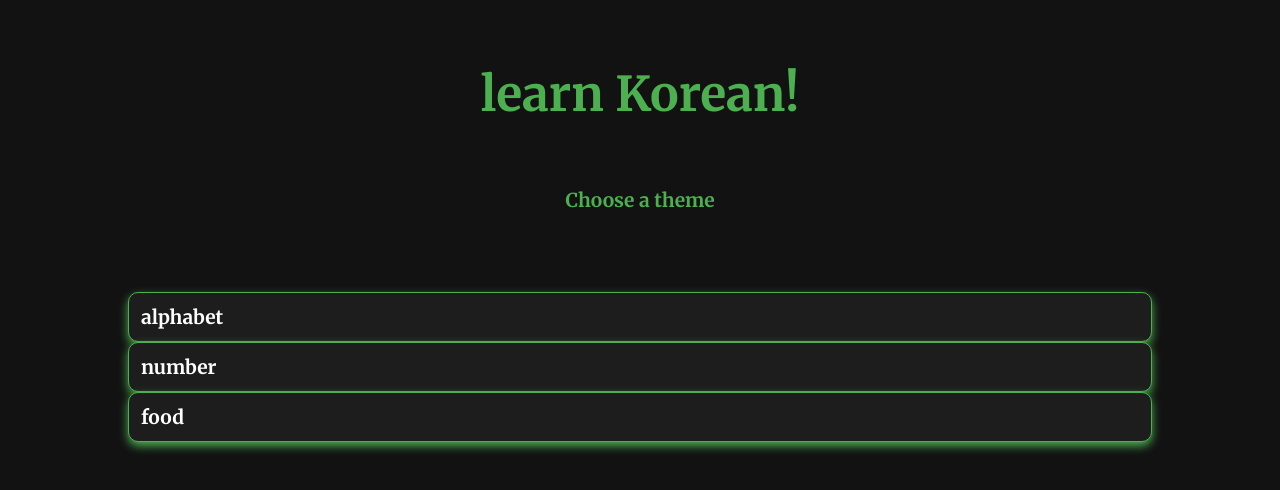
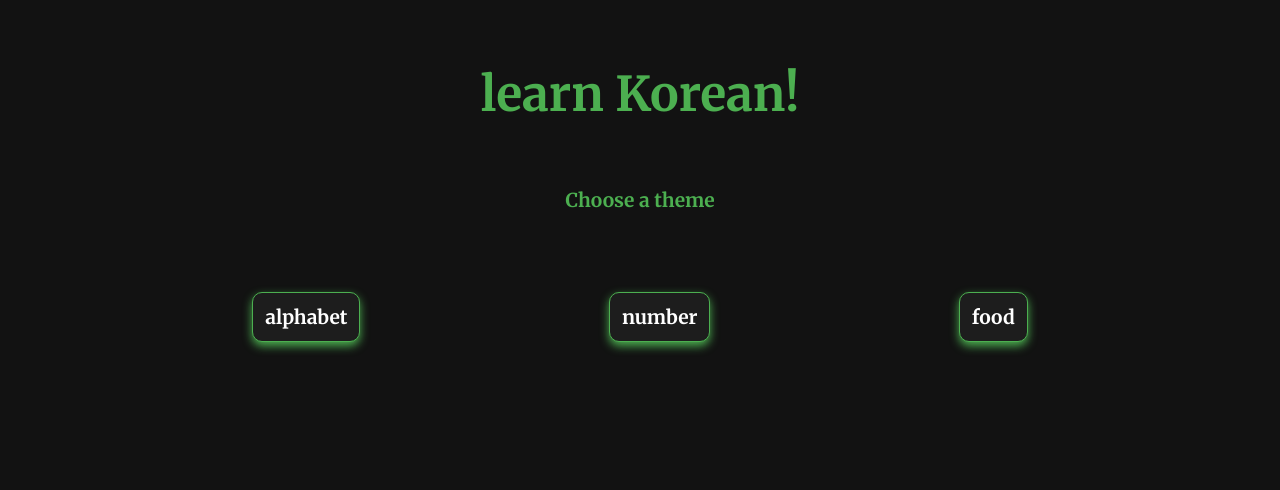
Before and after one commit to romaindsf/learn_korean, a Next.js app: page / in a window 1280 px wide. Shown: the top 490 px of the page. Built offline with nearby package versions, Linux system fonts and the light colour scheme.

Commit message:
routing somehow causing me trouble

```diff
--- a/src/components/ThemeCard/ThemeCard.tsx
+++ /dev/null
@@ -1,14 +0,0 @@
-import styles from './_themeCard.module.scss'
-import Link from 'next/link'
-
-interface ThemeCardProps {
-  theme: string
-}
-
-export default function ThemeCard({ theme }: ThemeCardProps) {
-  return (
-    <div className={styles.themeCard}>
-      <Link href='#'>{theme}</Link>
-    </div>
-  )
-}
--- a/src/components/ThemeCard/_themeCard.module.scss
+++ /dev/null
@@ -1,16 +0,0 @@
-@use '@/styles/utils' as *;
-
-.themeCard {
-  background-color: $div_Bg;
-  border: 1px solid $green_color;
-  border-radius: 10px;
-  padding: 0.75rem;
-  box-shadow: 0 4px 10px $green_color;
-  cursor: pointer;
-  transition: all 0.3s ease;
-  &:hover {
-    transform: scale(1.03);
-    border: 1px solid $hover_color;
-    box-shadow: 0 4px 10px $hover_color;
-  }
-}
--- a/src/components/ThemeDiv/ThemeDiv.tsx
+++ b/src/components/ThemeDiv/ThemeDiv.tsx
@@ -1,5 +1,5 @@
 import styles from './_themeDiv.module.scss'
-import ThemeCard from '../ThemeCard/ThemeCard'
+import Link from 'next/link'
 
 interface ThemeDivProps {
   themes: string[]
@@ -9,7 +9,7 @@ export default function ThemeDiv({ themes }: ThemeDivProps) {
   return (
     <div className={styles.themeDiv}>
       {themes.map((theme, index) => (
-        <ThemeCard key={index} theme={theme} />
+        <Link key={index} href={theme}> {theme} </Link>
       ))}
     </div>
   )
--- a/src/components/ThemeDiv/_themeDiv.module.scss
+++ b/src/components/ThemeDiv/_themeDiv.module.scss
@@ -0,0 +1,21 @@
+@use "@/styles/_utils.scss" as *;
+
+.themeDiv {
+  display: flex;
+  align-items: center;
+  justify-content:space-around ;
+    a {
+        background-color: $div_Bg;
+        border: 1px solid $green_color;
+        border-radius: 10px;
+        padding: 0.75rem;
+        box-shadow: 0 4px 10px $green_color;
+        cursor: pointer;
+        transition: all 0.3s ease;
+        &:hover {
+          transform: scale(1.03);
+          border: 1px solid $hover_color;
+          box-shadow: 0 4px 10px $hover_color;
+        }
+      }
+}
```
Also changed, not shown: src/app/[themedQuizzes]/page.tsx (added, +11 -0 lines), src/app/[themedQuizzes]/_page.module.scss (added).
